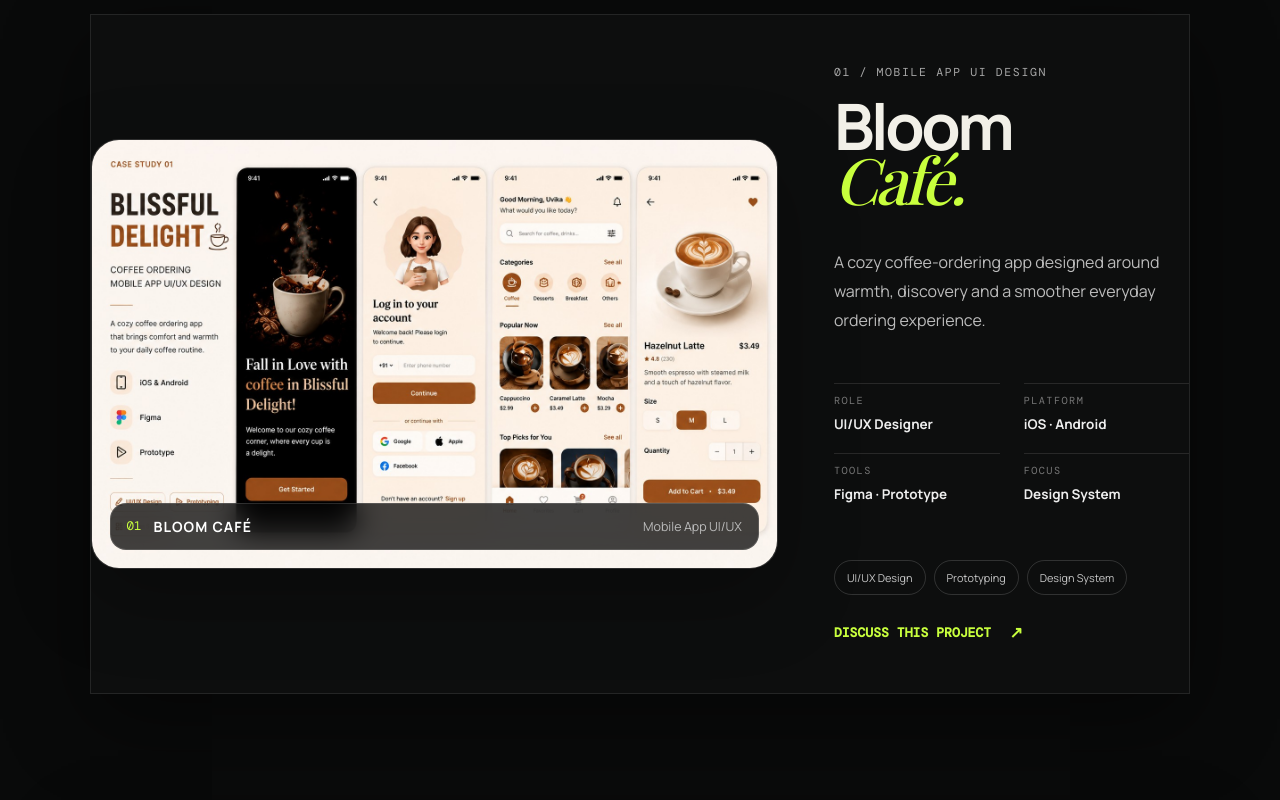
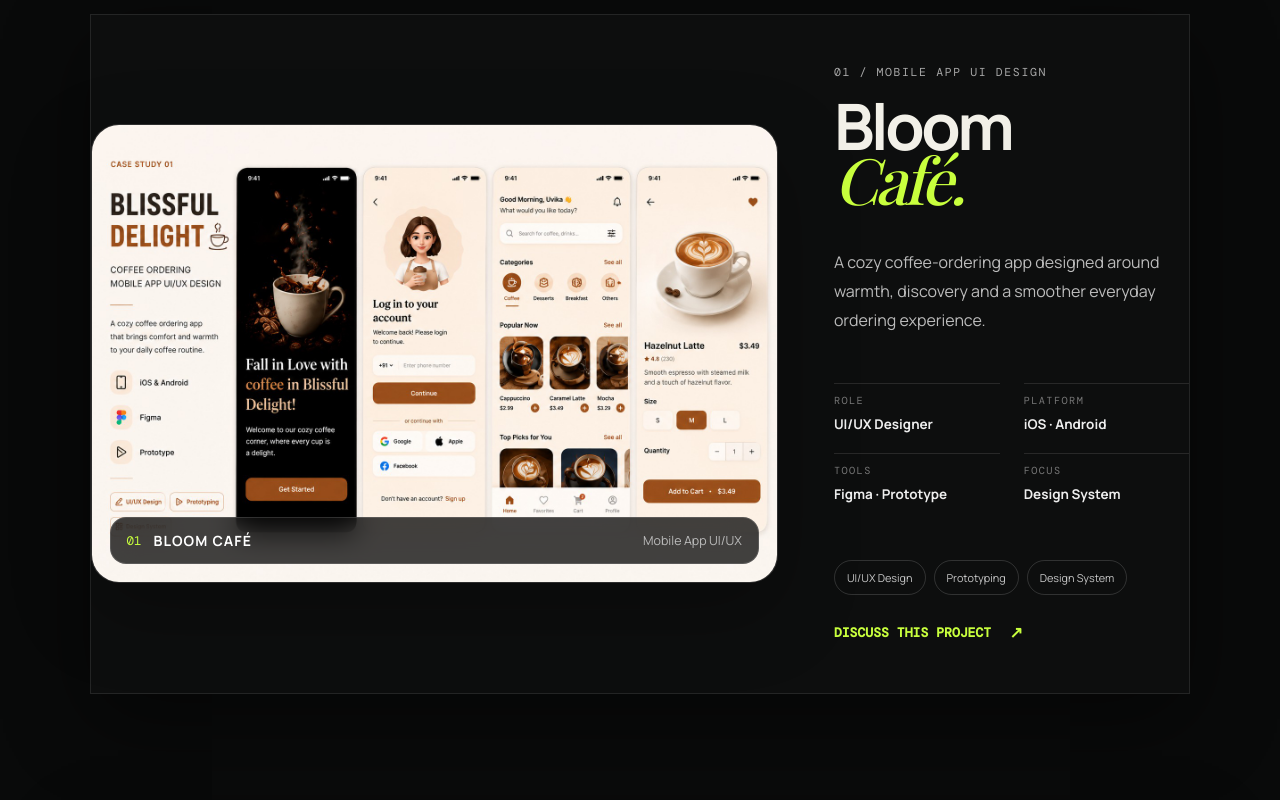
Before and after one commit to ubika-2004/ubika-portfolio, a plain HTML site: page index.html in a window 1280 px wide. Shown: the part 1260-2060 px from the top of the page. Drawn offline with nearby package versions, Linux system fonts and the light colour scheme; a web font is replaced by a local one.

Commit message:
Add files via upload

```diff
--- a/style.css
+++ b/style.css
@@ -84,7 +84,7 @@
 .case-reverse .case-visual{order:2}
 .case-reverse .case-copy{order:1}
 .case-image{position:relative;overflow:hidden;border:1px solid rgba(255,255,255,.12);border-radius:28px;background:#111;min-height:360px;box-shadow:0 28px 80px rgba(0,0,0,.28)}
-.case-image img{display:block;width:100%;height:auto;aspect-ratio:16/10;object-fit:cover;transition:transform .7s cubic-bezier(.2,.8,.2,1),filter .5s ease}
+.case-image img{display:block;width:100%;height:auto;aspect-ratio:3/2;object-fit:contain;transition:transform .7s cubic-bezier(.2,.8,.2,1),filter .5s ease}
 .case:hover .case-image img{transform:scale(1.035);filter:saturate(1.06)}
 .case-overlay{position:absolute;left:18px;right:18px;bottom:18px;display:flex;align-items:center;gap:12px;padding:13px 16px;border:1px solid rgba(255,255,255,.14);border-radius:16px;background:rgba(7,7,7,.76);backdrop-filter:blur(14px);color:#fff}
 .case-overlay span{font-family:'DM Mono',monospace;color:#c8ff3d;font-size:.78rem}.case-overlay b{font-size:.88rem;letter-spacing:.08em}.case-overlay em{margin-left:auto;color:#bbb;font-style:normal;font-size:.78rem}
```
